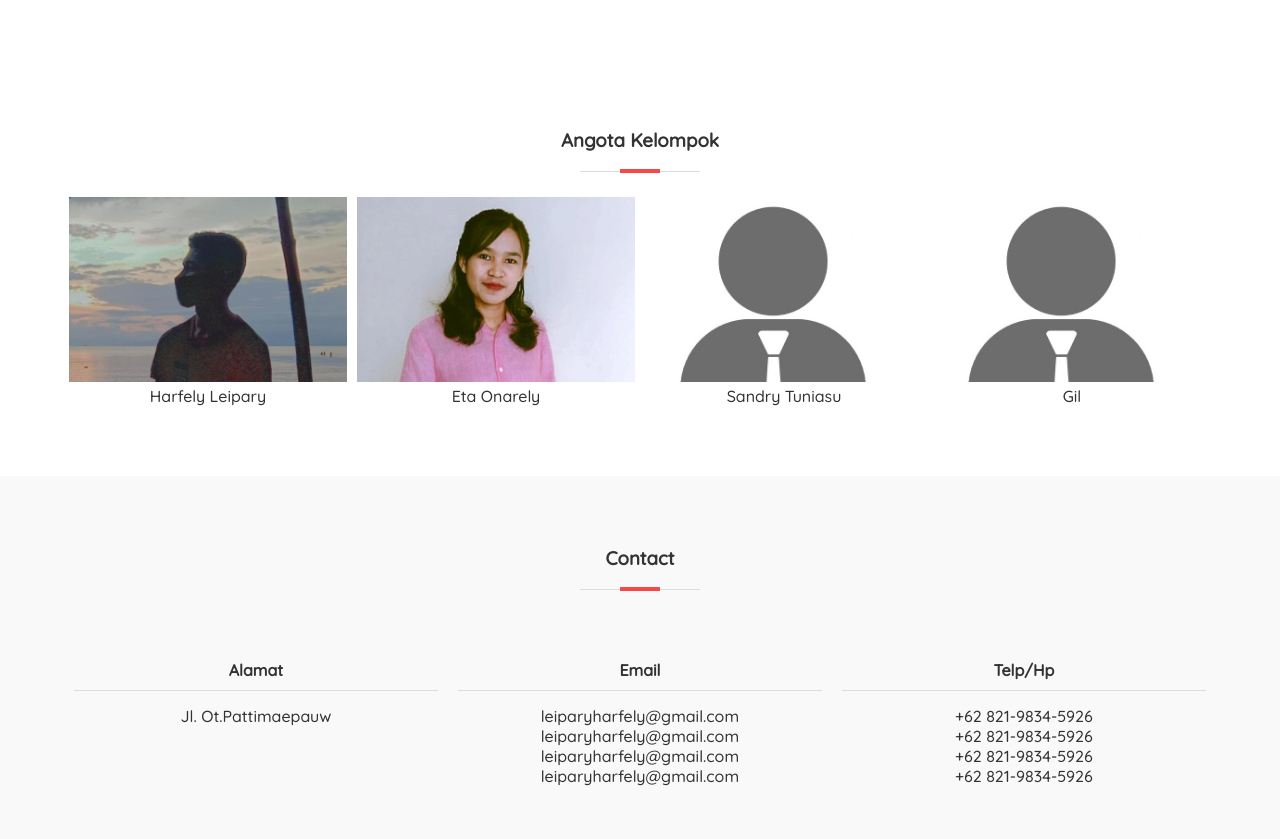
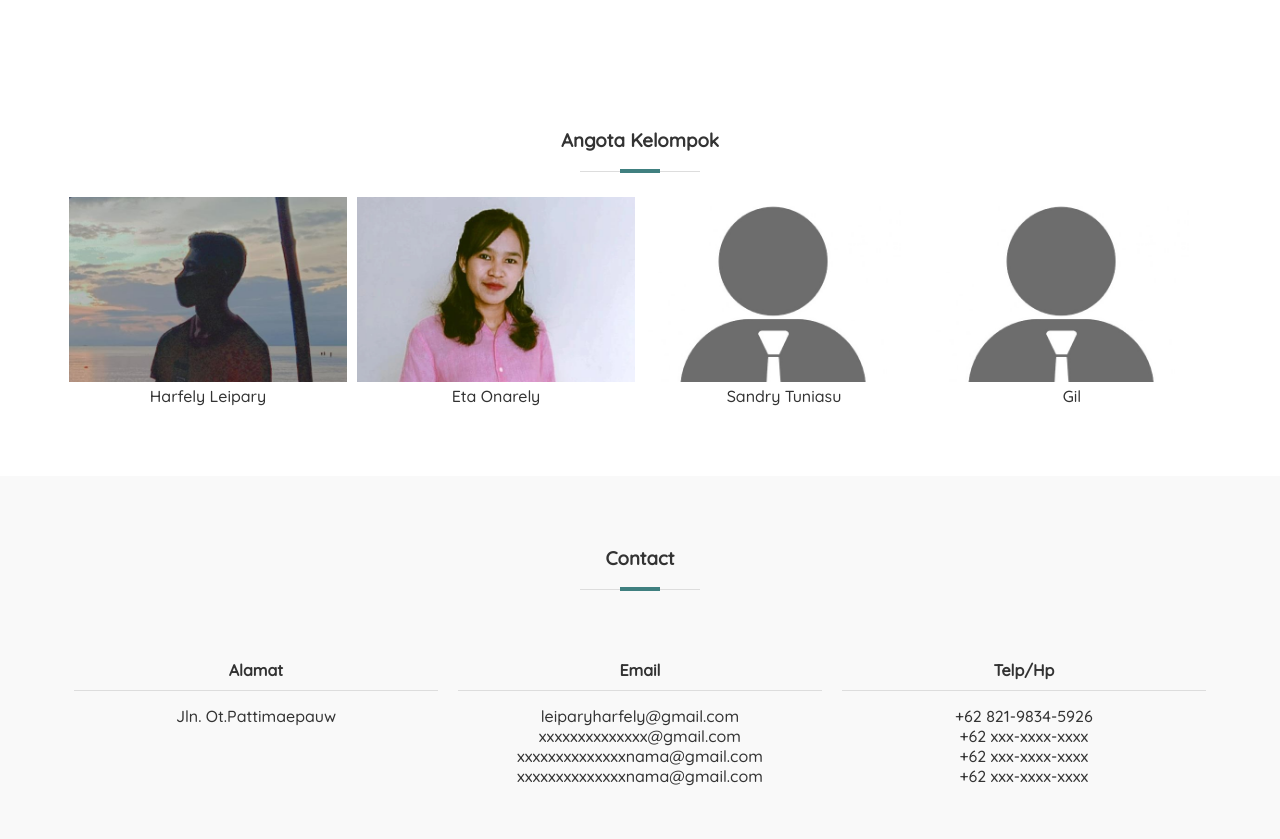
Before and after one commit to harfely/Kelompok01-TugasPWF, a plain HTML site: page index.html in a window 1280 px wide. Shown: the part 840-1679 px from the top of the page. Drawn offline with Linux system fonts and the light colour scheme.

Commit message:
update file

```diff
--- a/css/style.css
+++ b/css/style.css
@@ -88,8 +88,8 @@ section {
 }
 .banner img {
   width: 100px;
-  border-radius: 80px;
-  box-shadow: 0 3px 5px #ddd;
+  border-radius: 30px;
+  /* box-shadow: 0 3px 5px #ddd; */
   margin-bottom: 10px;
 }
 .banner h2,
@@ -129,7 +129,7 @@ section h3::after {
   bottom: -1px;
   width: 40px;
   height: 4px;
-  background-color: #f84744;
+  background-color: #408080;
   left: calc(50% - 20px);
 }
 #about p {
--- a/index.html
+++ b/index.html
@@ -104,23 +104,23 @@
 				<h3>Contact</h3>
 				<div class="col-3">
 					<h4>Alamat</h4>
-					<p>Jl. Ot.Pattimaepauw</p>
+					<p>Jln. Ot.Pattimaepauw</p>
 				</div>
 
 				<div class="col-3">
 					<h4>Email</h4>
 					<p>leiparyharfely@gmail.com</p>
-					<p>leiparyharfely@gmail.com</p>
-					<p>leiparyharfely@gmail.com</p>
-					<p>leiparyharfely@gmail.com</p>
+					<p>xxxxxxxxxxxxxx@gmail.com</p>
+					<p>xxxxxxxxxxxxxxnama@gmail.com</p>
+					<p>xxxxxxxxxxxxxxnama@gmail.com</p>
 				</div>
 
 				<div class="col-3">
 					<h4>Telp/Hp</h4>
 					<p>+62 821-9834-5926</p>
-					<p>+62 821-9834-5926</p>
-					<p>+62 821-9834-5926</p>
-					<p>+62 821-9834-5926</p>
+					<p>+62 xxx-xxxx-xxxx</p>
+					<p>+62 xxx-xxxx-xxxx</p>
+					<p>+62 xxx-xxxx-xxxx</p>
 				</div>
 			</div>
 		</section>
```
